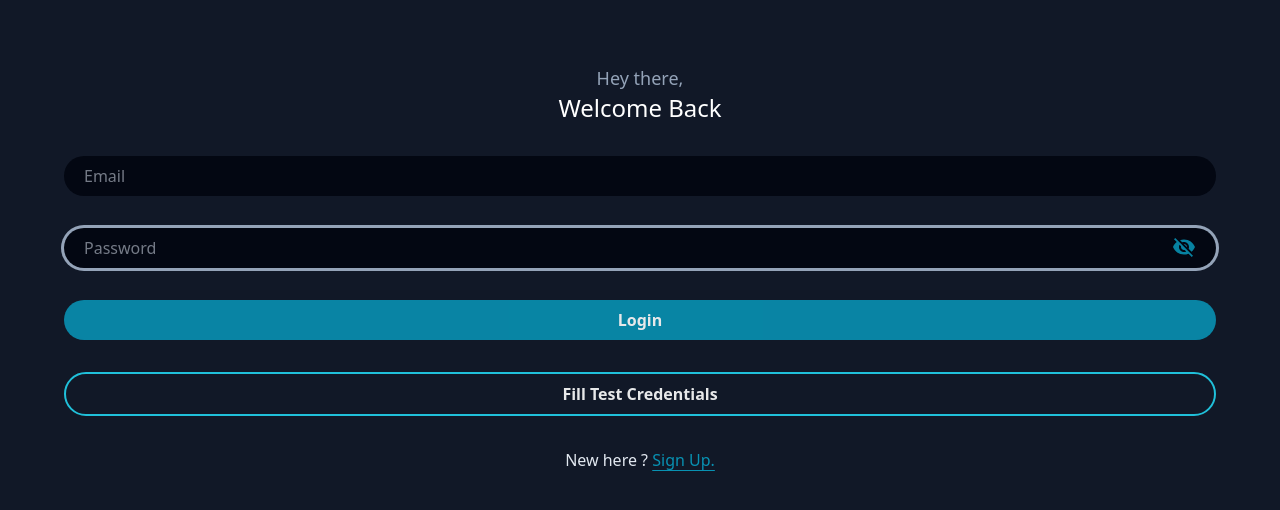
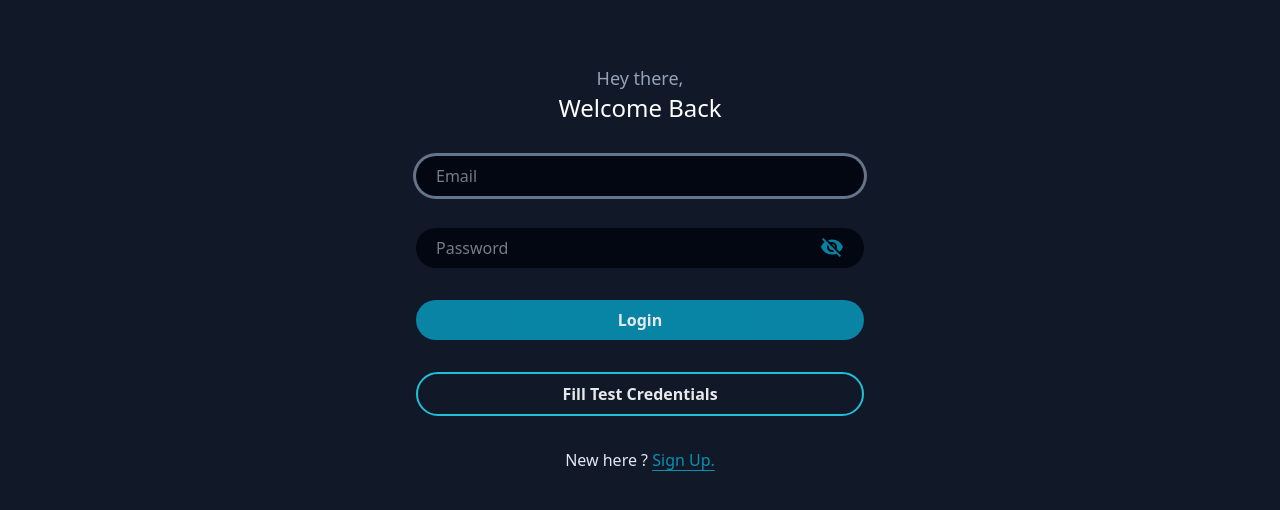
Before and after one commit to adiMallya/fitigue, a React (Vite) app: page /login in a window 1280 px wide. Shown: the top 510 px of the page. Built offline with nearby package versions, Linux system fonts and the light colour scheme.

Commit message:
fix: clear error when switching b/w pages

```diff
--- a/src/features/auth/components/LoginForm.tsx
+++ b/src/features/auth/components/LoginForm.tsx
@@ -42,10 +42,11 @@ const LoginPage = (): JSX.Element => {
 
   useEffect(() => {
     isAuthenticated && navigate("/", { replace: true });
-  }, [isAuthenticated, navigate]);
+    dispatch({ type: "authenticate/clear" });
+  }, [isAuthenticated, navigate, dispatch]);
 
   return (
-    <div className="min-w-20 flex flex-col items-center gap-8 my-8 mx-auto py-8 px-16 dark:text-white">
+    <div className="md:max-w-xl flex flex-col items-center gap-8 my-8 mx-auto py-8 px-16 dark:text-white">
       <div className="flex flex-col items-center justify-center">
         <span aria-label="salutation" className="text-lg text-slate-400">
           Hey there,
@@ -80,7 +81,6 @@ const LoginPage = (): JSX.Element => {
             placeholder="Password"
             onChange={handleInputChange}
             value={formData.password}
-            autoFocus
             aria-label="password"
           />
           <div className="absolute bottom-3 right-6 w-5 h-5 flex items-center cursor-pointer">
```
